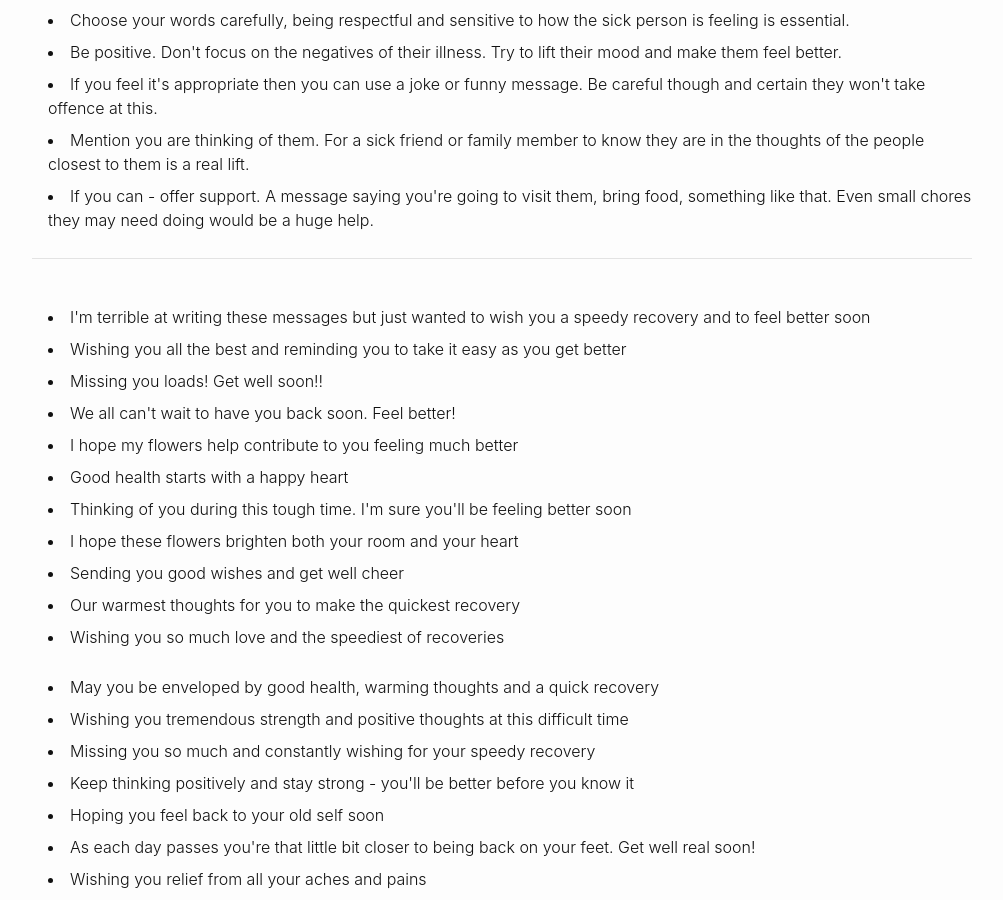
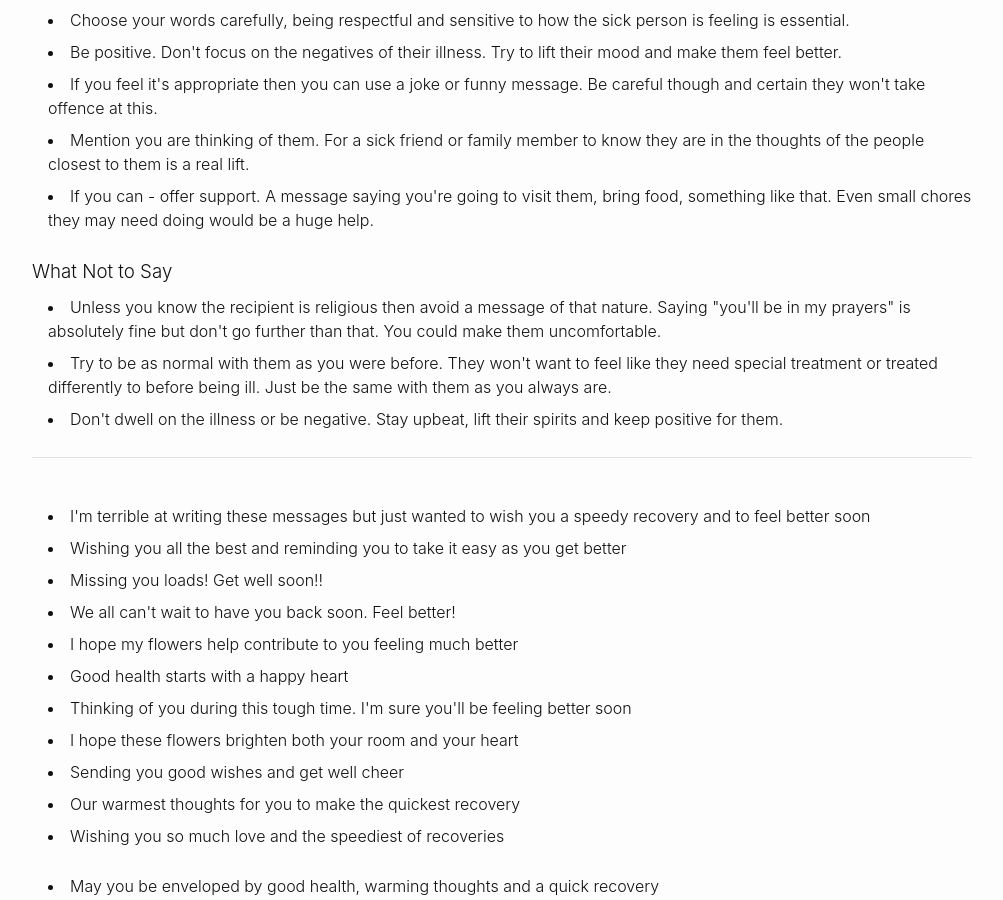
Before and after one commit to andyml123/andyml123.github.io, a Jekyll site: the page get-well-wishes/index.html, which Jekyll copies as it is, in a window 1280 px wide and 900 px high, scrolled down 3070 px. Shown: the whole window, without its empty margins (138-1141 px from the left). Built offline with Jekyll 4.4.1, drawn with Linux system fonts in a browser that asks for light colours.

Commit message:
Update index.html

```diff
--- a/get-well-wishes/index.html
+++ b/get-well-wishes/index.html
@@ -134,6 +134,14 @@ We've put together this list of 100 get well wishes to help you get the best mes
 <li>If you can - offer support. A message saying you're going to visit them, bring food, something like that. Even small chores they may need doing would be a huge help.</li>
 </ul>
 
+<h3>What Not to Say</h3>
+
+<ul>
+<li>Unless you know the recipient is religious then avoid a message of that nature. Saying "you'll be in my prayers" is absolutely fine but don't go further than that. You could make them uncomfortable.</li>
+<li>Try to be as normal with them as you were before. They won't want to feel like they need special treatment or treated differently to before being ill. Just be the same with them as you always are.</li>
+<li>Don't dwell on the illness or be negative. Stay upbeat, lift their spirits and keep positive for them.</li>
+</ul>
+
 <hr>
 
 <ul>
```
